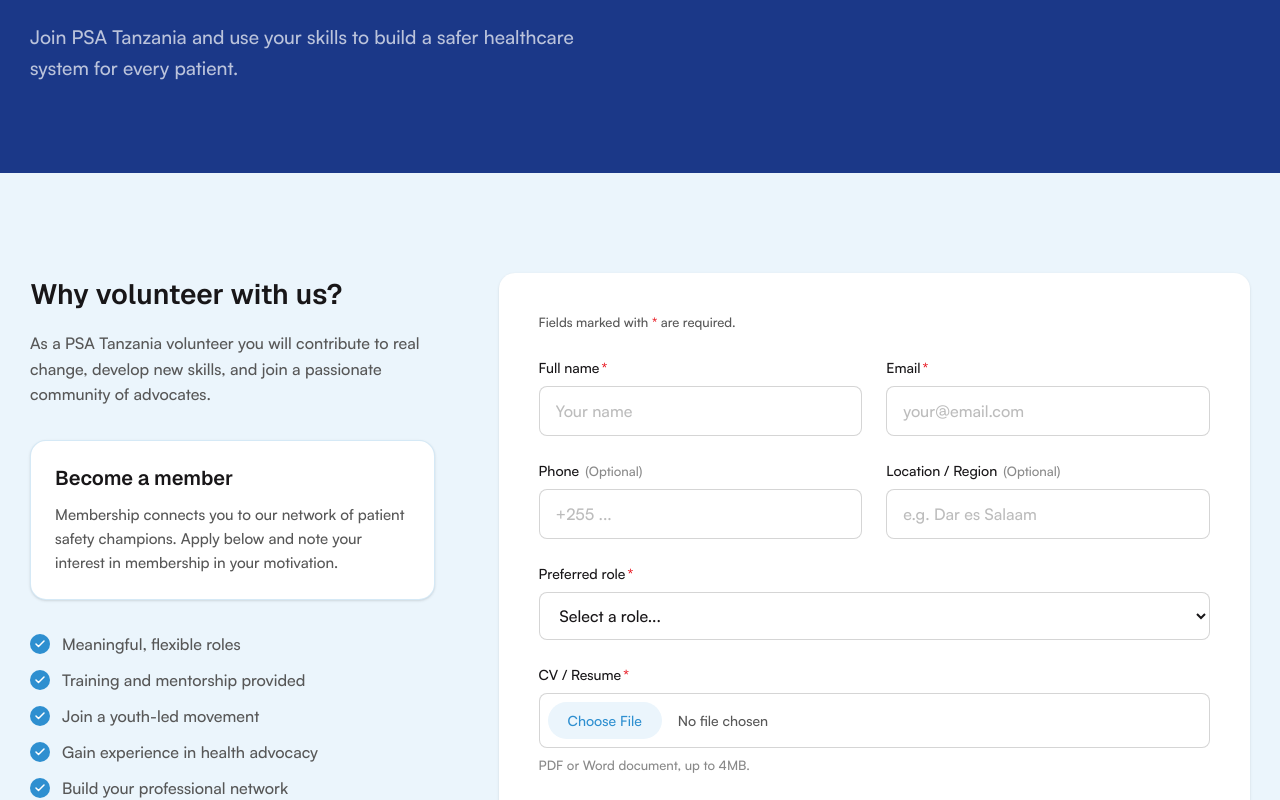
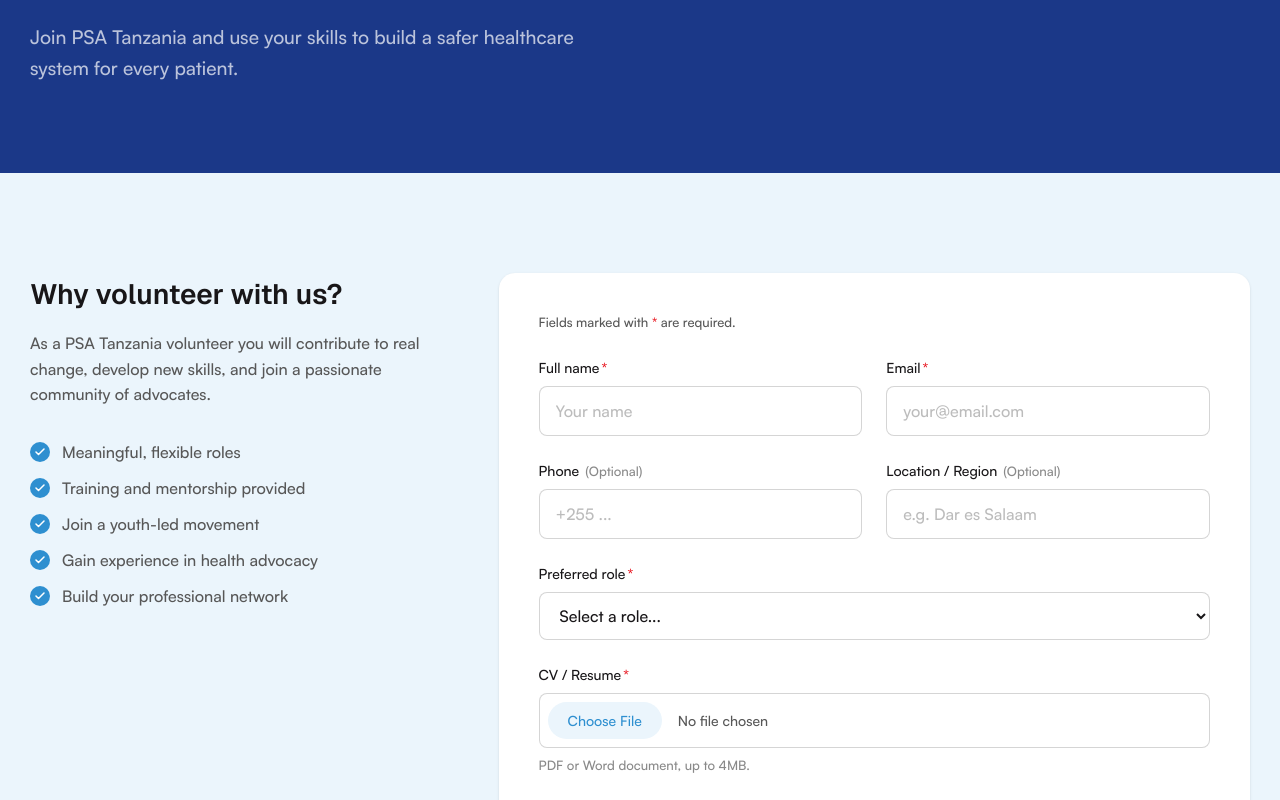
Before and after one commit to psatz2026/psatanzania, a Next.js app: page /become-a-volunteer in a window 1280 px wide. Shown: the part 377-1177 px from the top of the page. Built offline with nearby package versions, Linux system fonts and the light colour scheme.

Commit message:
Volunteer edit on membership.

```diff
--- a/app/become-a-volunteer/page.tsx
+++ b/app/become-a-volunteer/page.tsx
@@ -100,18 +100,7 @@
                   skills, and join a passionate community of advocates.
                 </p>
               </div>
-              <div
-                id="membership"
-                className="scroll-mt-[100px] rounded-2xl border border-sky-blue/20 bg-white p-6 shadow-sm flex flex-col gap-3"
-              >
-                <h3 className="font-heading text-[20px] leading-[1.3] text-carbon-black">
-                  Become a member
-                </h3>
-                <p className="font-body text-[15px] leading-[1.6] text-steel-gray">
-                  Membership connects you to our network of patient safety champions. Apply below
-                  and note your interest in membership in your motivation.
-                </p>
-              </div>
+
               <CheckList
                 items={[
                   "Meaningful, flexible roles",
```
